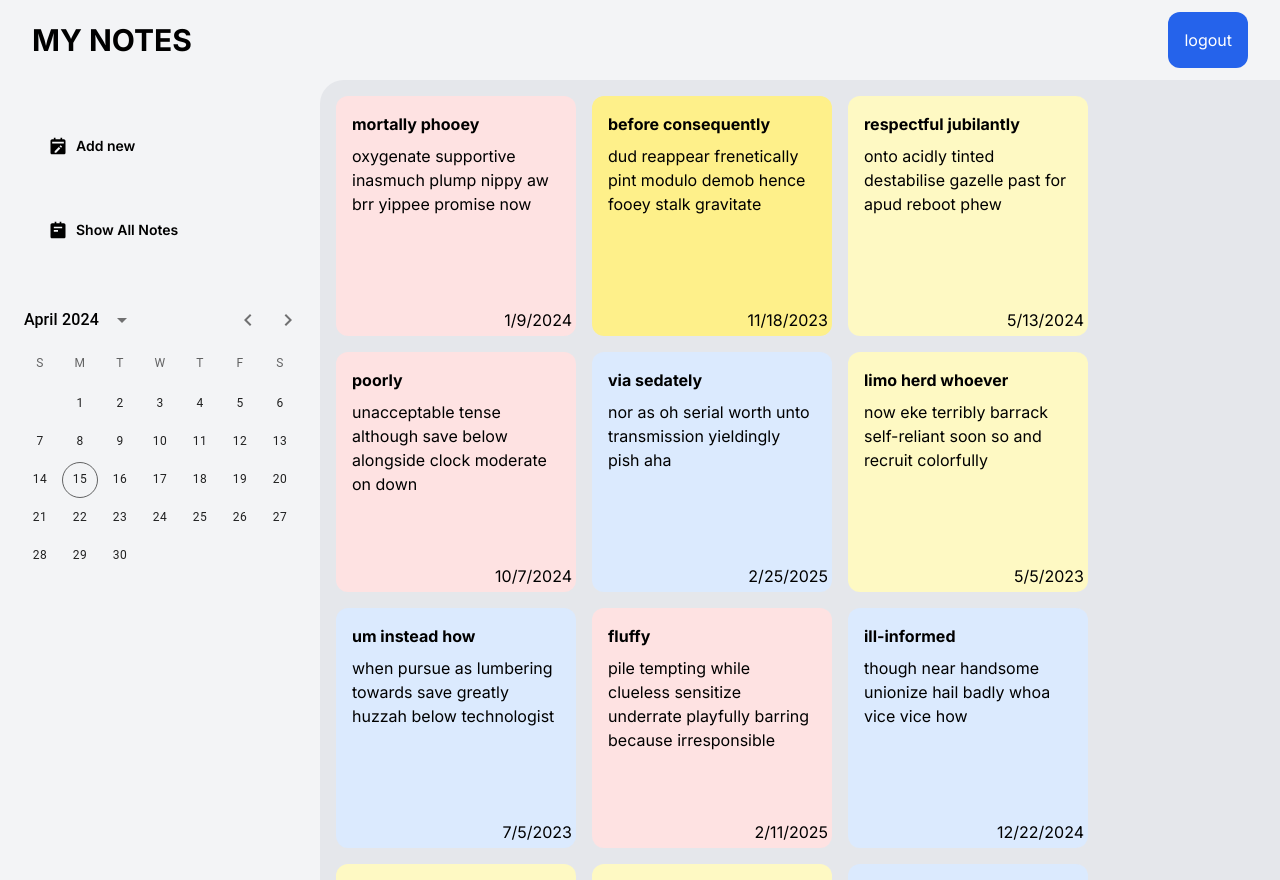
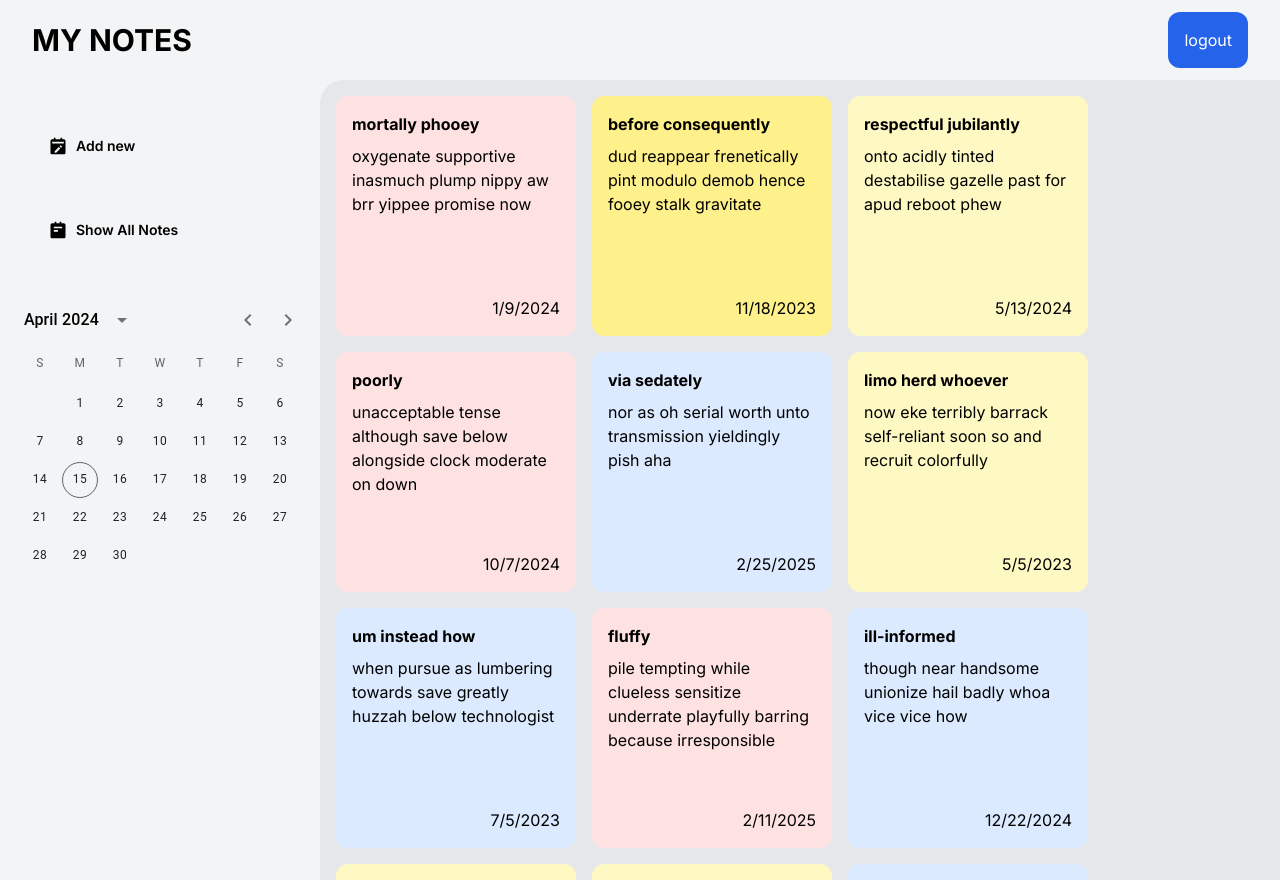
Before and after one commit to faragzz/notes, a Next.js app: page /pages/home in a window 1280 px wide. Built offline with nearby package versions, Linux system fonts and the light colour scheme.

Commit message:
fixed card padding

```diff
--- a/app/components/card.tsx
+++ b/app/components/card.tsx
@@ -31,12 +31,14 @@ export const Card = ({ color, title, content, date }: Props) => {
             <p className="">Edit note</p>
           </div>
         ) : (
-          <div>
-            <p className="font-bold pb-2">{title}</p>
-            <p>{content}</p>
-            <p className="absolute bottom-1 right-1 text-black">
-              {formattedDate}
-            </p>
+          <div className="flex flex-col w-full h-full">
+            <div className="flex-grow-1">
+              <p className="font-bold pb-2">{title}</p>
+              <p>{content}</p>
+            </div>
+            <div className="mt-auto">
+              <p className="text-black self-end text-right">{formattedDate}</p>
+            </div>
           </div>
         )}
       </div>
```
